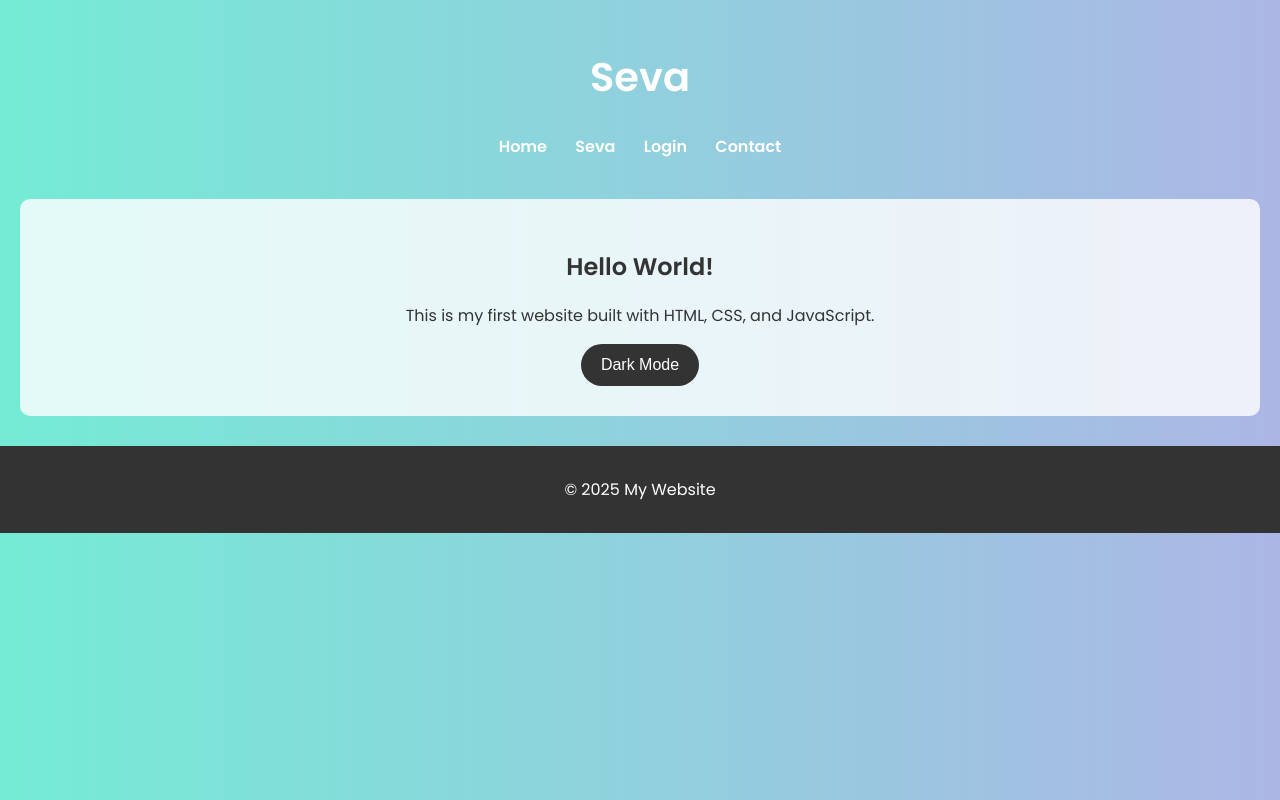
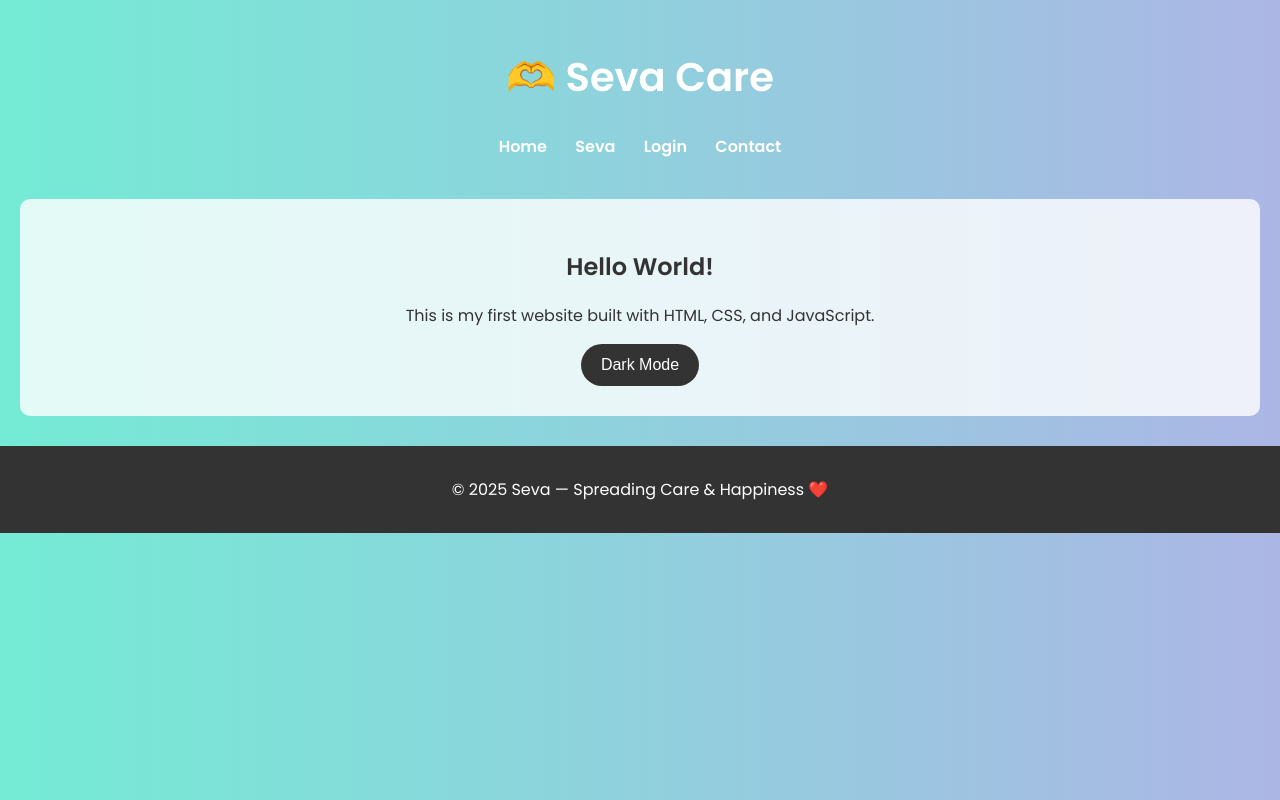
Before and after one commit to sachin221997/Seva, a plain HTML site: page index.html in a window 1280 px wide. Drawn offline with Linux system fonts and the light colour scheme.

Commit message:
Update index.html

```diff
--- a/index.html
+++ b/index.html
@@ -1,14 +1,15 @@
 <!DOCTYPE html>
 <html lang="en">
 <head>
-    <meta charset="UTF-8">
-    <meta name="viewport" content="width=device-width, initial-scale=1.0">
-    <title>My First Website</title>
-    <link rel="stylesheet" href="style.css">
+  <meta charset="UTF-8">
+  <meta name="viewport" content="width=device-width, initial-scale=1.0">
+  <title>My First Website</title>
+  <link rel="stylesheet" href="style.css">
+</head>
 <body>
 
 <header>
-  <h1>Seva</h1>
+  <h1>🫶 Seva Care</h1>
   <nav>
     <a href="index.html">Home</a>
     <a href="seva.html">Seva</a>
@@ -24,7 +25,7 @@
 </section>
 
 <footer>
-  <p>© 2025 My Website</p>
+  <p>© 2025 Seva — Spreading Care & Happiness ❤️</p>
 </footer>
 
 <script src="script.js"></script>
```
